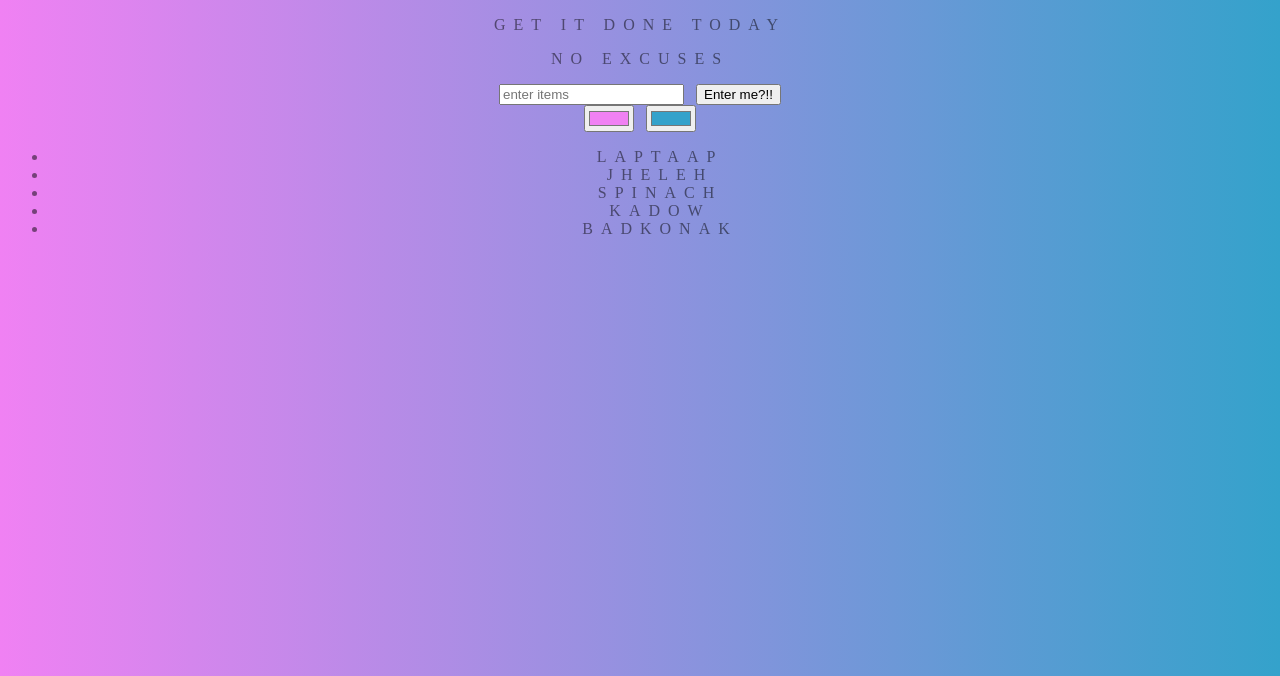
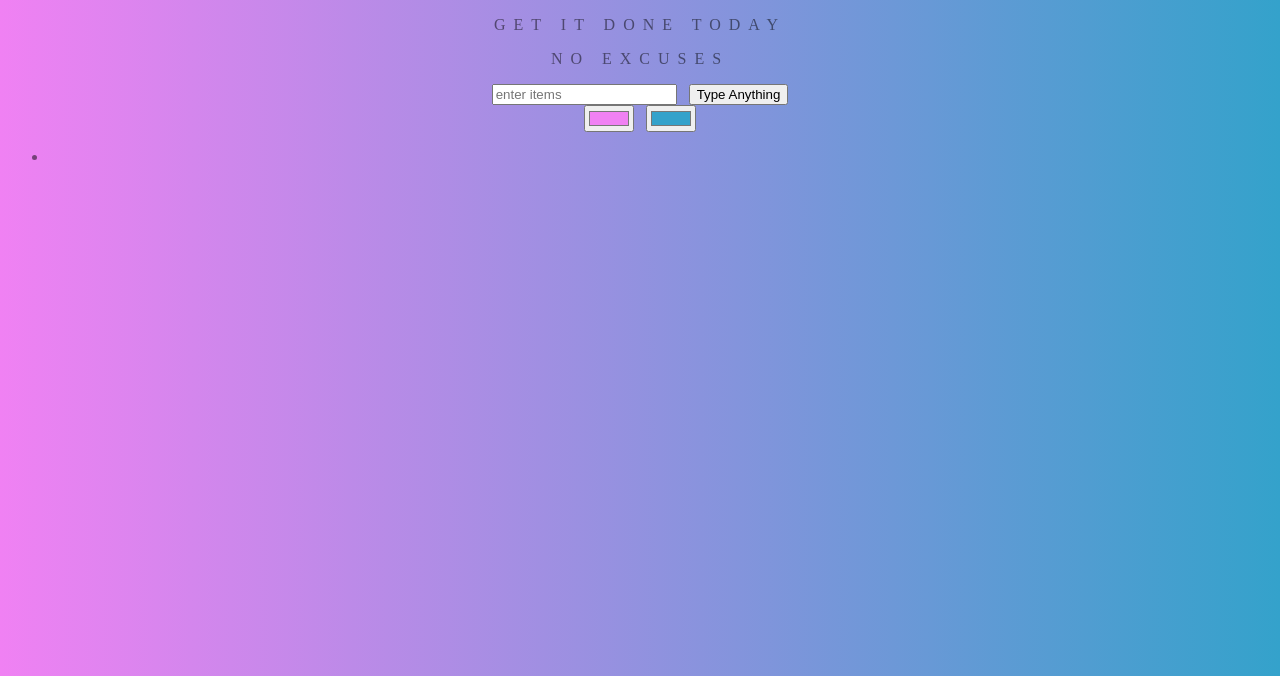
Before and after one commit to Nazemzadegan/BG-coloring, a plain HTML site: page index.html in a window 1280 px wide. Shown: the part 124-800 px from the top of the page. Drawn offline with Linux system fonts and the light colour scheme.

Commit message:
Update index.html

```diff
--- a/index.html
+++ b/index.html
@@ -9,17 +9,12 @@
 	<p id="first"> Get it done today</p>
 	<p class="second"> No excuses</p>
 	<input id="userinput" type="text" placeholder="enter items">
-	<button id="enter"> Enter me?!!</button><br>
+	<button id="enter"> Type Anything</button><br>
 	<input type="color" id="firstColor" value="#f081f3">
 	<input type="color" id="secondColor" value="#34a2cb">
 	<ul>
-		<li class="bold red" random="23">laptaap</li>
-		<li>Jheleh</li>
-		<li>Spinach</li>
-		<li>Kadow</li>
-		<li>badkonak</li>
-
-	</ul>
+		<li class="bold red" random="23"></li>
+			</ul>
 	<script type="text/javascript" src="script.js"></script>
 </body>
 </html>
```
